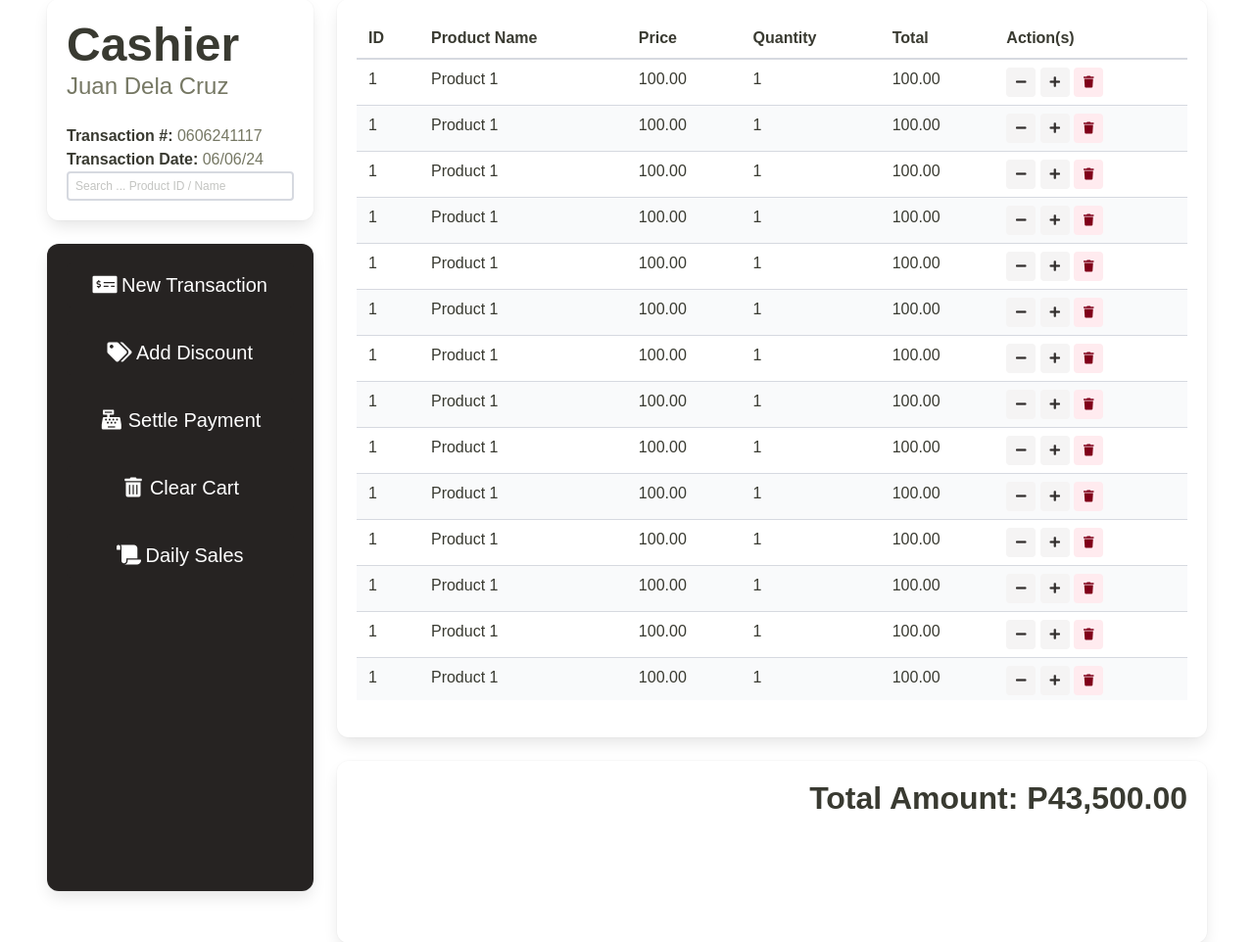
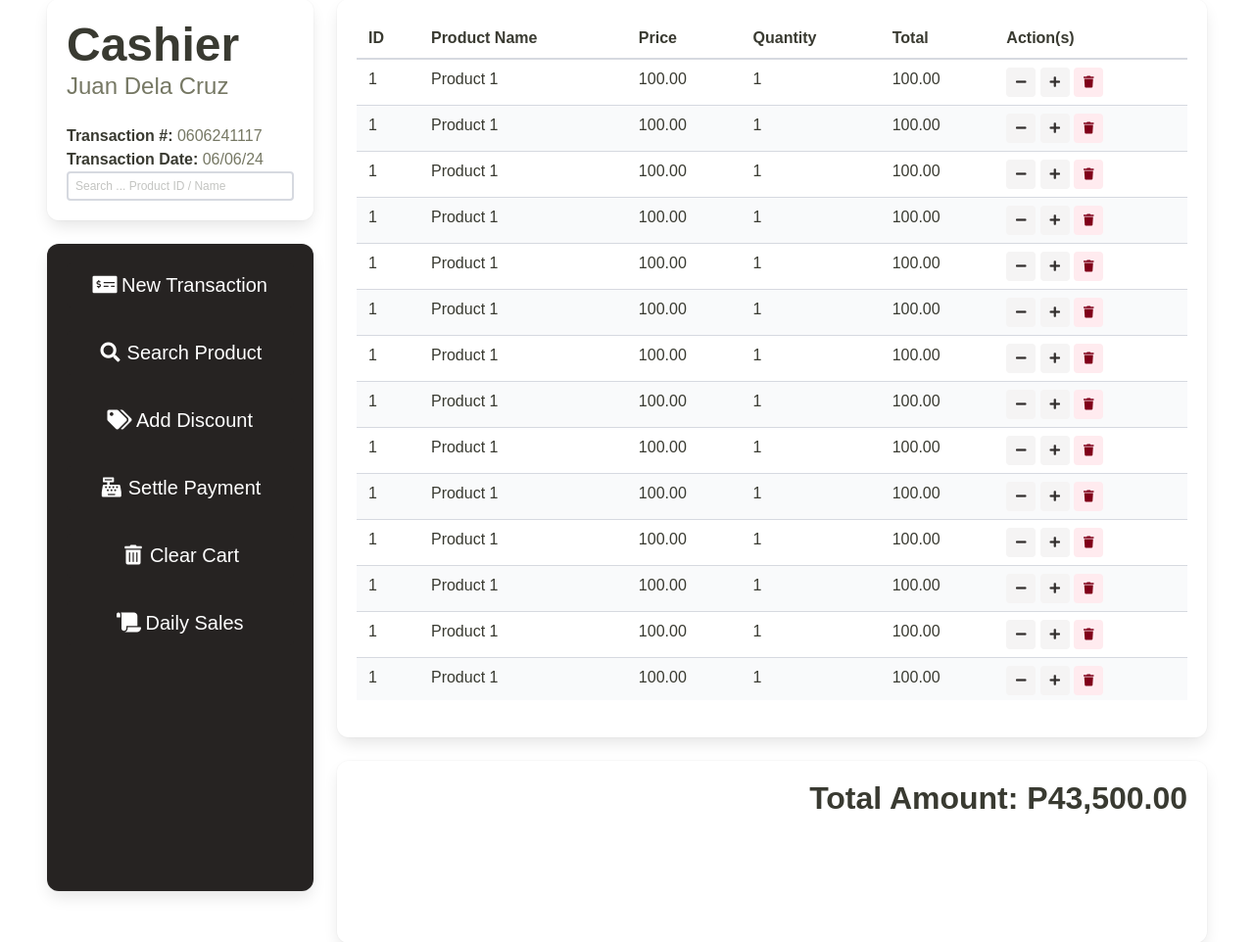
Before and after one commit to brandodt/GoodShot, a PHP site: page /cashier/index.php in a window 1280 px wide. Shown: the part 101-1063 px from the top of the page at 98% size. Run offline with PHP 8.4, Linux system fonts and the light colour scheme; the visitor is signed in with stand-in values (Sample User, id 1); some web fonts are replaced.

Commit message:
chore: Renamed main.js to account.modal.js

```diff
--- a/public/cashier/index.php
+++ b/public/cashier/index.php
@@ -82,6 +82,16 @@ if (!isset($_SESSION["username"]) || $_SESSION["role"] !== "cashier") {
                                             <i class="fas fa-money-check-alt"></i>
                                         </span>
                                         <span>New Transaction</span>
+                                    </span>
+                                </a>
+                            </li>
+                            <li class="subtitle is-5">
+                                <a class="aside-link has-text-centered" style="background: #262322; color:white;">
+                                    <span class="icon-text">
+                                        <span class="icon">
+                                            <i class="fas fa-search"></i>
+                                        </span>
+                                        <span>Search Product</span>
                                     </span>
                                 </a>
                             </li>
@@ -597,7 +607,7 @@ if (!isset($_SESSION["username"]) || $_SESSION["role"] !== "cashier") {
             </footer>
         </div>
     </div>
-    <script src="../assets/js/main.js"></script>
+    <script src="../assets/js/account.modal.js"></script>
 </body>
 
 </html>
```
